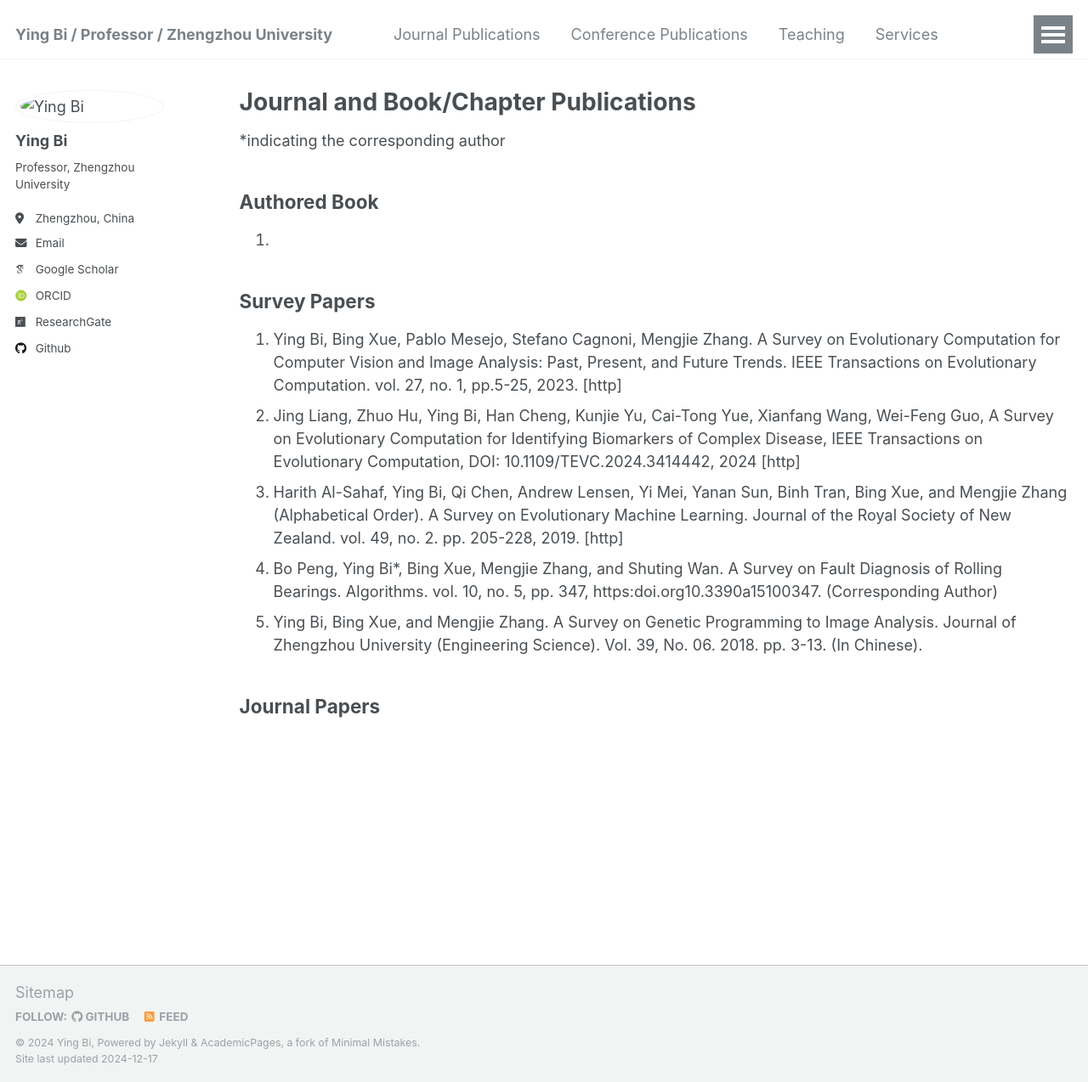
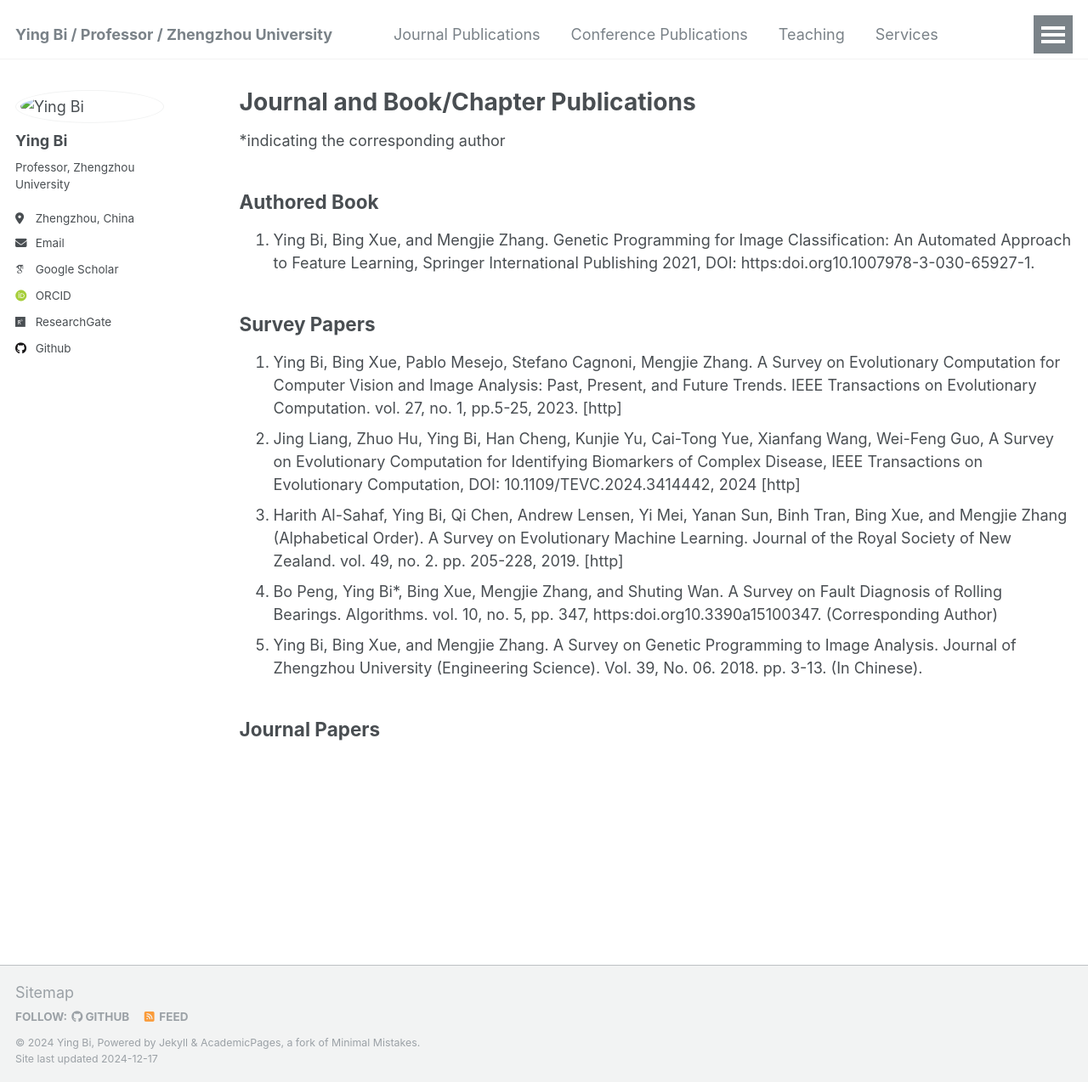
Before and after one commit to YingBi92/Ying-Bi, a Jekyll site: the page built from _pages/publications.md, in a window 1280 px wide and 1274 px high. Shown: the whole window at 85% size. Built offline with Jekyll 4.4.1, drawn with Linux system fonts in a browser that asks for light colours; some web fonts are replaced.

Commit message:
Update publications.md

```diff
--- a/_pages/publications.md
+++ b/_pages/publications.md
@@ -7,7 +7,7 @@ author_profile: true
 *indicating the corresponding author
 
 ## Authored Book
-1.
+1. Ying Bi, Bing Xue, and Mengjie Zhang. Genetic Programming for Image Classification: An Automated Approach to Feature Learning, Springer International Publishing 2021, DOI: https:doi.org10.1007978-3-030-65927-1.
 
 ## Survey Papers
 1. Ying Bi, Bing Xue, Pablo Mesejo, Stefano Cagnoni, Mengjie Zhang. A Survey on Evolutionary Computation for Computer Vision and Image Analysis: Past, Present, and Future Trends. IEEE Transactions on Evolutionary Computation. vol. 27, no. 1, pp.5-25, 2023. [http]
```
